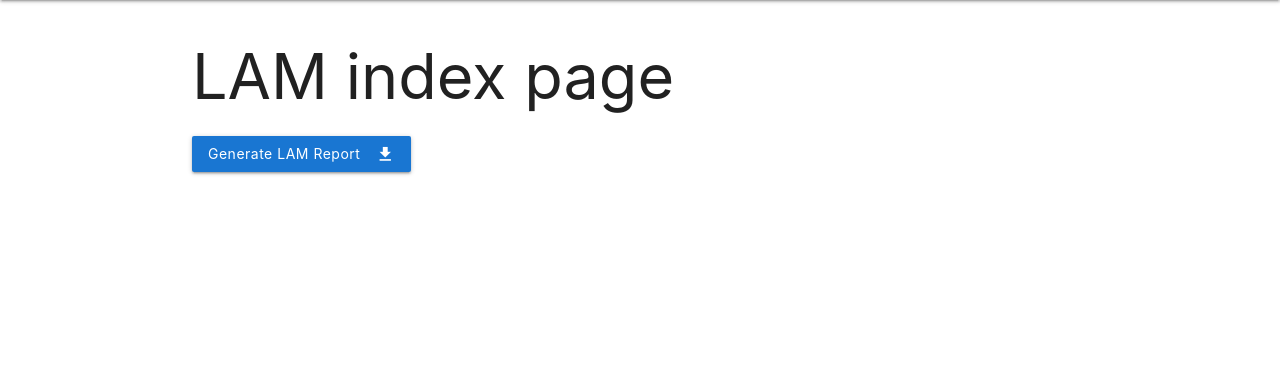
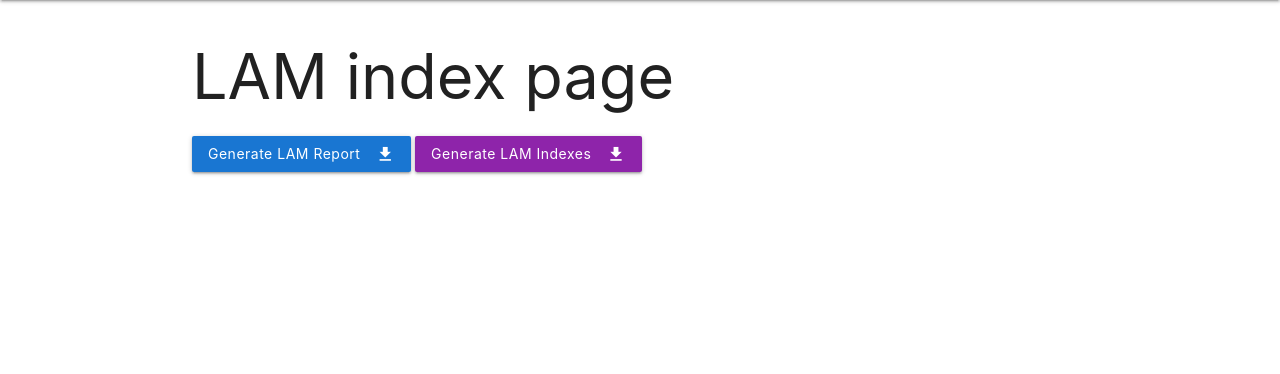
Before and after one commit to meaningfy-ws/lam4doc, a Flask app: page / in a window 1280 px wide. Shown: the part 64-438 px from the top of the page. Run offline with Flask 2, Linux system fonts and the light colour scheme; parts of the project's set-up code (start-up, migrations or seed data) failed here and were passed over.

Commit message:
Add UI endpoint for indexes generation

```diff
--- a/lam4doc/entrypoints/ui/templates/index.html
+++ b/lam4doc/entrypoints/ui/templates/index.html
@@ -7,4 +7,7 @@
     <a href="{{ url_for('download_lam_report') }}"
        id="LAM-report"
        class="btn btn-file blue darken-2">Generate LAM Report<i class="material-icons right">file_download</i></a>
+    <a href="{{ url_for('download_indexes') }}"
+       id="LAM-indexes"
+       class="btn btn-file purple darken-1">Generate LAM Indexes<i class="material-icons right">file_download</i></a>
 {% endblock %}
--- a/lam4doc/entrypoints/ui/views.py
+++ b/lam4doc/entrypoints/ui/views.py
@@ -16,7 +16,7 @@ from flask import render_template, send_from_directory, flash
 
 from lam4doc.config import LAM_LOGGER
 from lam4doc.entrypoints.ui import app
-from lam4doc.entrypoints.ui.api_wrapper import get_lam_report as api_get_lam_report
+from lam4doc.entrypoints.ui.api_wrapper import get_lam_report as api_get_lam_report, get_indexes as api_get_indexes
 
 logger = logging.getLogger(LAM_LOGGER)
 
@@ -27,12 +27,12 @@ def index():
     return render_template('index.html', title='LAM index page')
 
 
-@app.route('/lam-report')
+@app.route('/lam-report', methods=['GET'])
 def download_lam_report():
     logger.debug('request LAM report view')
     try:
         with tempfile.TemporaryDirectory() as temp_folder:
-            file_name = f'LAM-report.html'
+            file_name = 'LAM-report.html'
             report_content, _ = api_get_lam_report()
             report = Path(temp_folder) / file_name
             report.write_bytes(report_content)
@@ -44,3 +44,22 @@ def download_lam_report():
 
     logger.debug('redirect to index view')
     return render_template('index.html')
+
+
+@app.route('/indexes-report', methods=['GET'])
+def download_indexes():
+    logger.debug('request LAM indexes view')
+    try:
+        with tempfile.TemporaryDirectory() as temp_folder:
+            file_name = 'indexes.zip'
+            report_content, _ = api_get_indexes()
+            report = Path(temp_folder) / file_name
+            report.write_bytes(report_content)
+            logger.debug('render LAM indexes view')
+            return send_from_directory(Path(temp_folder), file_name, as_attachment=True)
+    except Exception as e:
+        logger.exception(str(e))
+        flash(str(e), 'error')
+
+    logger.debug('redirect to index view')
+    return render_template('index.html')
--- a/lam4doc/services/handlers.py
+++ b/lam4doc/services/handlers.py
@@ -5,7 +5,6 @@
 # Author: Mihai Coșleț
 # Email: coslet.mihai@gmail.com
 
-""" """
 import logging
 from json import dumps
 from pathlib import Path
```
Also changed, not shown: lam4doc/entrypoints/ui/api_wrapper.py (+17 -1 lines), tests/unit/test_service_handlers.py (+1 -1 lines).
